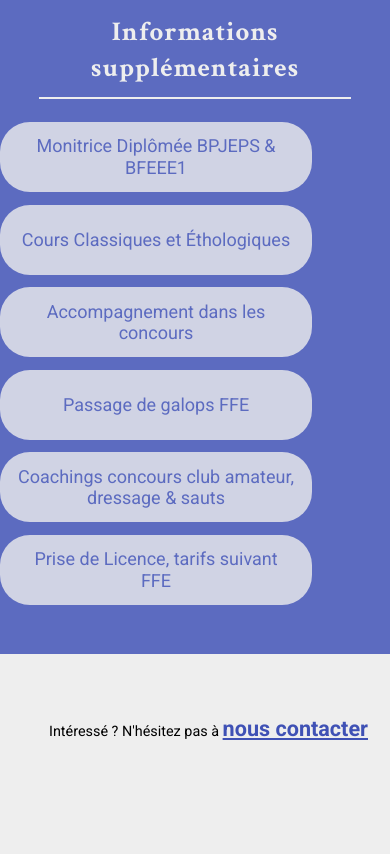
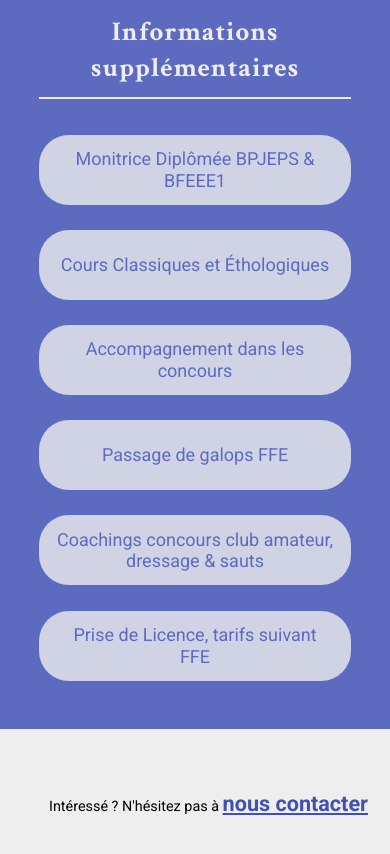
Before and after one commit to GoutteDooo/Site_Ecurie, a React (Vite) app: page /cours in a window 390 px wide. Shown: the part 1500-2354 px from the top of the page. Built offline with nearby package versions, Linux system fonts and the light colour scheme.

Commit message:
style(Cours/options): responsive ok

```diff
--- a/src/components/cours/Options.jsx
+++ b/src/components/cours/Options.jsx
@@ -14,6 +14,7 @@ const Options = () => {
   return (
     <div className="cours__options">
       <h1>Informations supplémentaires</h1>
+      <div className="cours__options--content">
         {CONTENT_INFOS.map((c, i) => (
           <Bubble
             bgColor={BG_COLOR_OPACITY}
@@ -25,6 +26,7 @@ const Options = () => {
           />
         ))}
       </div>
+    </div>
   );
 };
 
--- a/src/components/cours/Tarifs.jsx
+++ b/src/components/cours/Tarifs.jsx
@@ -10,7 +10,6 @@ import ScrollArrow from "../ScrollArrow";
  */
 const Tarifs = () => {
   const SECONDARY_COLOR_OPACITY = "#3f51b5cc";
-  console.log(window.innerWidth);
 
   return (
     <div className="cours__tarifs">
--- a/src/styles/pages/cours/_options.scss
+++ b/src/styles/pages/cours/_options.scss
@@ -14,4 +14,18 @@
       bottom: -0.7rem;
     }
   }
+  &--content {
+    @include verticalCenter;
+    flex-direction: column;
+    justify-content: space-around;
+    margin: auto;
+    height: 80%;
+    @include desktop {
+      align-items: start;
+      flex-direction: row;
+      width: min(80%, 800px);
+      flex-wrap: wrap;
+      align-content: start;
+    }
+  }
 }
```
Lines whose indentation alone changed are shown as unchanged.
